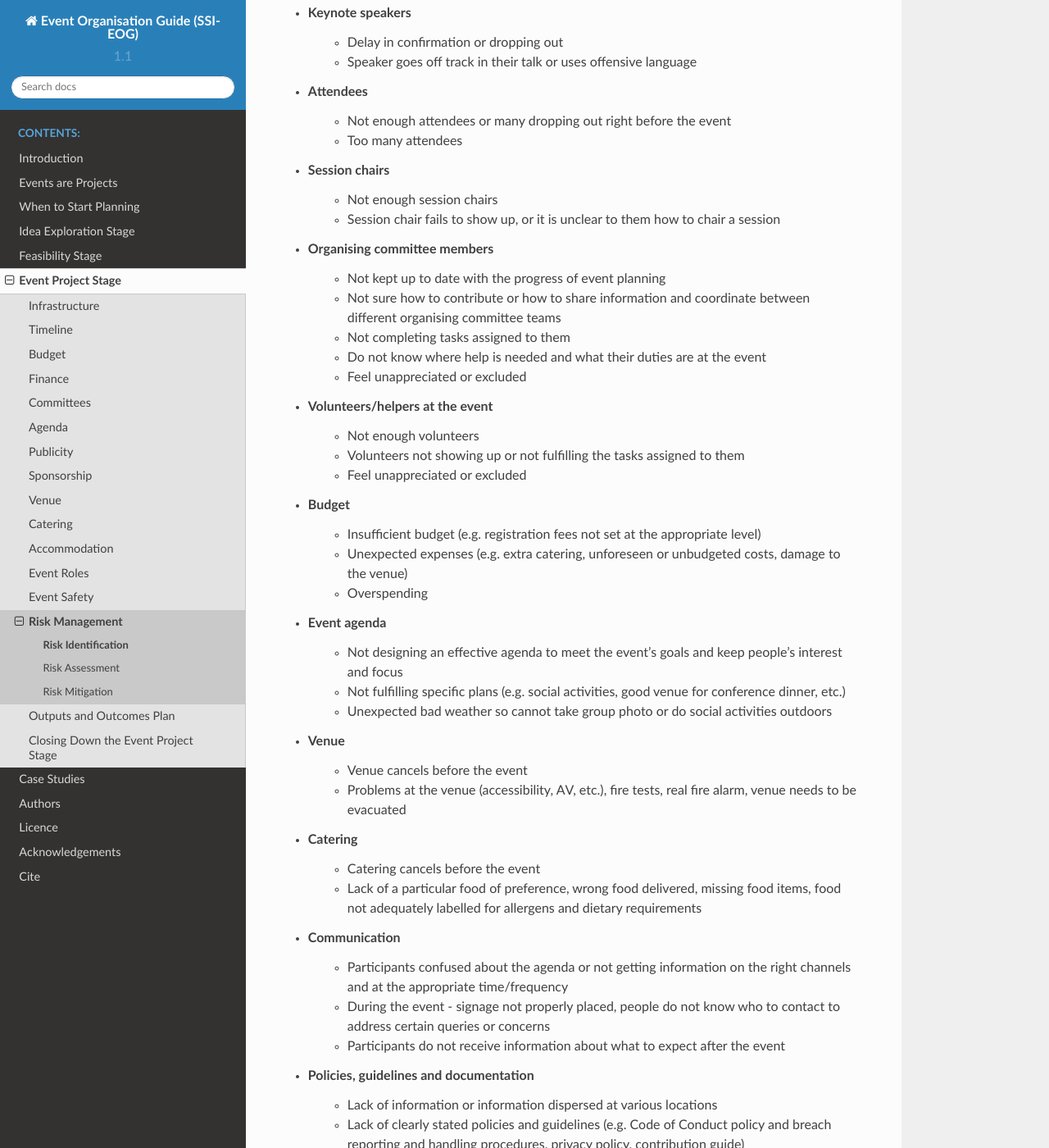
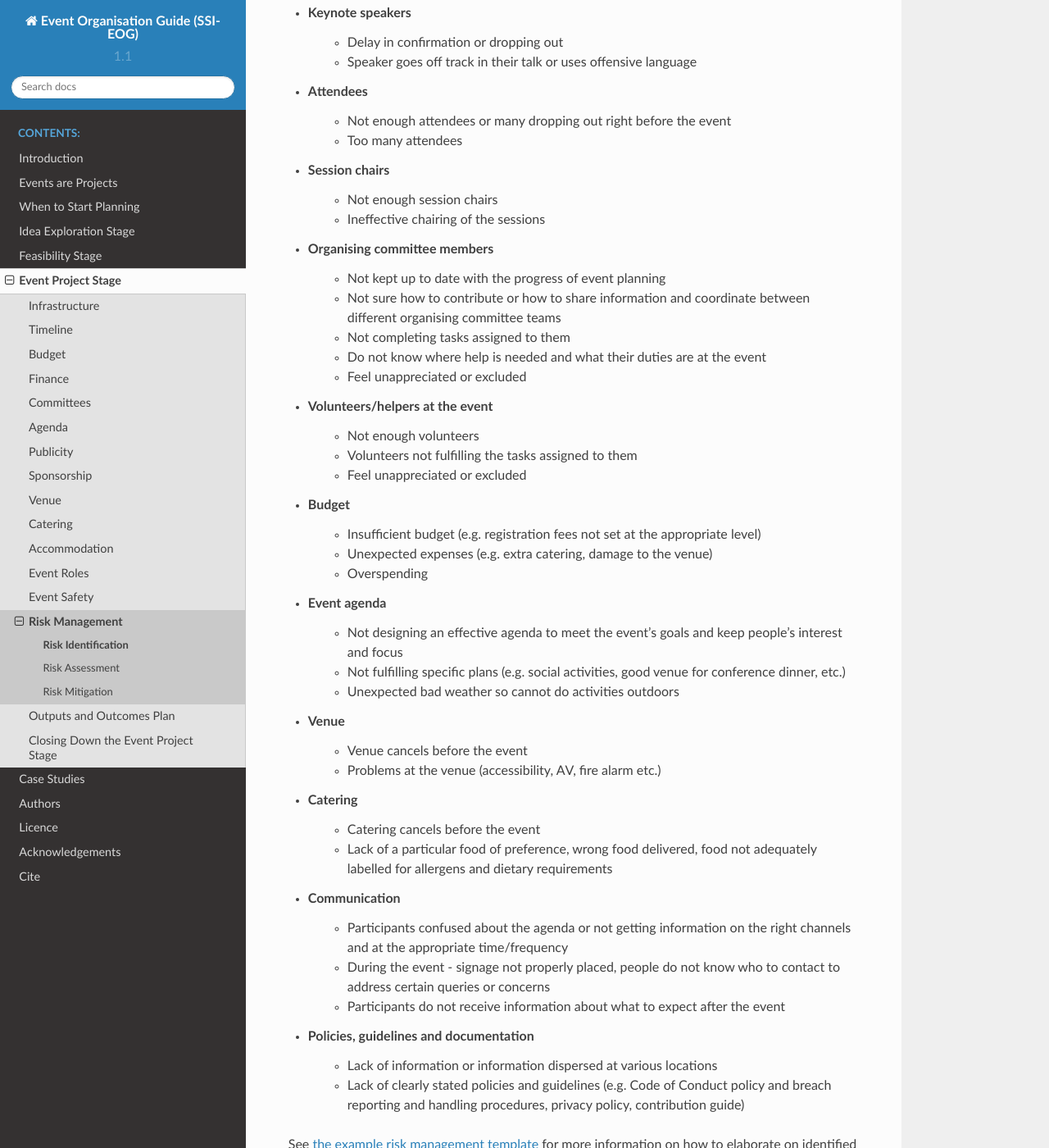
Before and after one commit to softwaresaved/event-organisation-guide, a Sphinx documentation site: the page built from docs/eog/eps-risk-management-identification.rst, in a window 1280 px wide and 1400 px high, scrolled down 588 px. Shown: the whole window at 82% size. Built offline with Sphinx 7.4.7 and the Read the Docs theme 2.0.0, drawn with Linux system fonts in a browser that asks for light colours; some of the changed text lies outside the part shown.

Commit message:
Update eps-risk-management-identification.rst

```diff
--- a/docs/eog/eps-risk-management-identification.rst
+++ b/docs/eog/eps-risk-management-identification.rst
@@ -25,7 +25,7 @@ Here are some examples of risks identified when organising an event such as the
 
 - Session chairs
     - Not enough session chairs
-    - Session chair fails to show up, or it is unclear to them how to chair a session
+    - Ineffective chairing of the sessions
 
 - Organising committee members
     - Not kept up to date with the progress of event planning
@@ -36,26 +36,26 @@ Here are some examples of risks identified when organising an event such as the
 
 - Volunteers/helpers at the event
     - Not enough volunteers
-    - Volunteers not showing up or not fulfilling the tasks assigned to them
+    - Volunteers not fulfilling the tasks assigned to them
     - Feel unappreciated or excluded
 
 - Budget
     - Insufficient budget (e.g. registration fees not set at the appropriate level)
-    - Unexpected expenses (e.g. extra catering, unforeseen or unbudgeted costs, damage to the venue)
+    - Unexpected expenses (e.g. extra catering, damage to the venue)
     - Overspending
 
 - Event agenda
     - Not designing an effective agenda to meet the event's goals and keep people's interest and focus
     - Not fulfilling specific plans (e.g. social activities, good venue for conference dinner, etc.)
-    - Unexpected bad weather so cannot take group photo or do social activities outdoors
+    - Unexpected bad weather so cannot do activities outdoors
 
 - Venue
     - Venue cancels before the event
-    - Problems at the venue (accessibility, AV, etc.), fire tests, real fire alarm, venue needs to be evacuated
+    - Problems at the venue (accessibility, AV, fire alarm etc.)
 
 - Catering
     - Catering cancels before the event
-    - Lack of a particular food of preference, wrong food delivered, missing food items, food not adequately labelled for allergens and dietary requirements
+    - Lack of a particular food of preference, wrong food delivered, food not adequately labelled for allergens and dietary requirements
 
 - Communication
     - Participants confused about the agenda or not getting information on the right channels and at the appropriate time/frequency
```
Also changed, not shown: other parts of docs/eog/eps-risk-management-identification.rst (+1 -1 lines).
